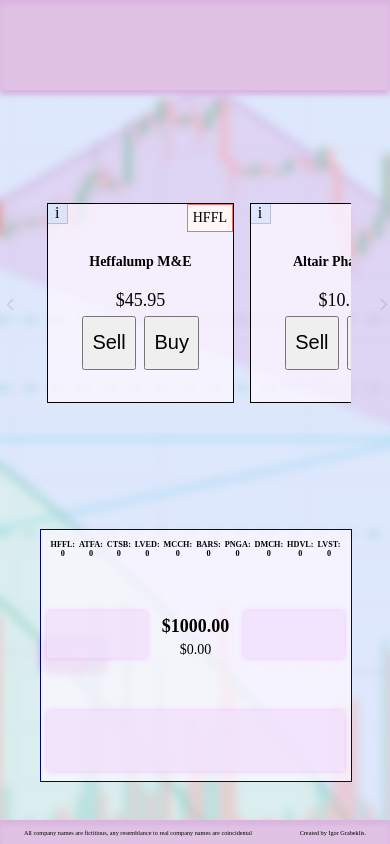
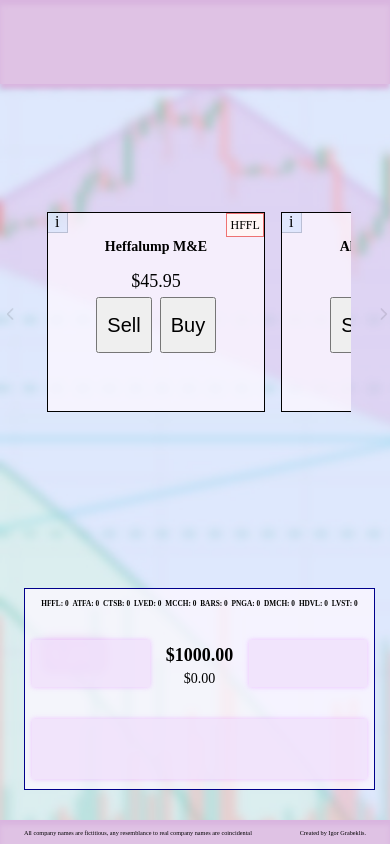
Before and after one commit to drakofm/stonks, a plain HTML site: page index.html in a window 390 px wide. Drawn offline with Linux system fonts and the light colour scheme.

Commit message:
adaptive: made layout completly adaptive

```diff
--- a/styles.css
+++ b/styles.css
@@ -7,8 +7,8 @@
 
 #bg-image {
   position: absolute;
-  width: 100vw;
-  height: 100vh;
+  min-width: 100vw;
+  min-height: 100vh;
   z-index: -1;
   background-image: url(./img/bg-image-jpg.jpg);
   background-size: cover;
@@ -46,6 +46,8 @@ main {
   grid-template-columns: repeat(4, 1fr);
   justify-items: center;
   text-align: center;
+  overflow-y: auto;
+  scrollbar-width: none;
 }
 
 .product-card {
@@ -197,12 +199,11 @@ footer {
 }
 
 
-@media screen and (max-width: 1652px) {
+@media screen and (max-width: 1734px) {
 
   /* Первая краевая точка - грид (4, 1fr) начинает кривиться и не влезать */
 
   #container-product-cards {
-    display: grid;
     height: 80vh;
     width: 60vw;
     grid-template-columns: repeat(2, 1fr);
@@ -220,9 +221,13 @@ footer {
 
   /* Надо пересадить все величины на относительные, чтобы не было супермелко на телефонах */
 
+  header {
+    height: max(42px, 10vh);
+  }
   main {
     display: flex;
     align-items: center;
+    padding-top: 16vh;
   }
 
   #button-scroll-left {
@@ -250,7 +255,8 @@ footer {
 
   #container-product-cards {
     display: flex;
-    height: 48vh;
+    height: 54vh;
+    height: 42vh;
     width: 80vw;
     overflow-x: scroll;
     scrollbar-width: none;
@@ -258,19 +264,28 @@ footer {
   }
 
   .product-card {
-    min-width: min(300px, 60%);
-    height: min(200px, 100%);
+    min-width: min(300px, 70%);
+    height: 80%;
+    max-height: 200px;
+    min-height: 125px;
     margin: 2vw;
   }
 
-  .product-card__name,
-  .product-card__ticker {
+  .product-card__name {
     font-size: max(14px, 2vw);
   }
 
-  .product-card__info-section,
+  .product-card__ticker {
+    font-size: max(12px, 1.6vw);
+    padding: 0.4vh;
+  }
+
   #control-panel__balance-section__current-portfolio-price {
     font-size: max(14px, 1.6vw);
+  }
+
+  .product-card__info-section {
+    font-size: max(12px, 1.4vw);
   }
 
   #control-panel__balance-section__balance {
@@ -279,33 +294,38 @@ footer {
 
   .product-card__button {
     margin: 5px 2px;
-    width: min(72px, 14vw);
-    height: min(72px, 14vw);
+    width: max(56px, 7vw);
+    height: max(56px, 7vw);
     font-size: 20px;
+  }
+
+  .product-card__name {
+    margin: 3vh 0 2vh 0;
   }
 
   #control-panel {
     position: fixed;
-    left: 5vw;
-    right: 5vw;
-    bottom: 5vh;
+    left: 1vw;
+    right: 1vw;
+    bottom: 4vh;
+    width: 90%;
+    height: 24vh;
+    min-height: 124px;
     display: flex;
     flex-direction: column;
     align-items: center;
     justify-content: space-between;
-    width: 80%;
-    height: 30vh;
   }
 
   #control-panel__shares-set-bar {
     display: flex;
     gap: 1vw;
-    font-size: 1.8vw;
+    font-size: 1.6vw;
   }
 
   #control-panel__balance-section__outcome,
   #control-panel__balance-section__income,
   #control-panel__log {
-    font-size: 4vw;
+    font-size: min(4vw, 3.5vh);
   }
 }
```
